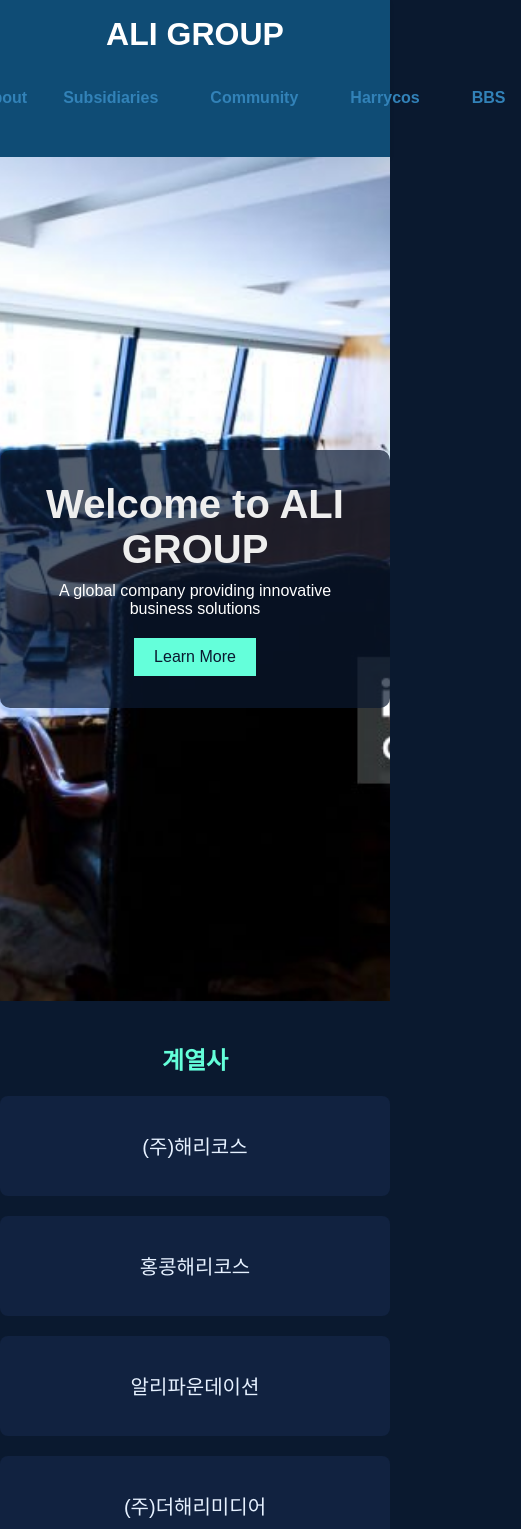
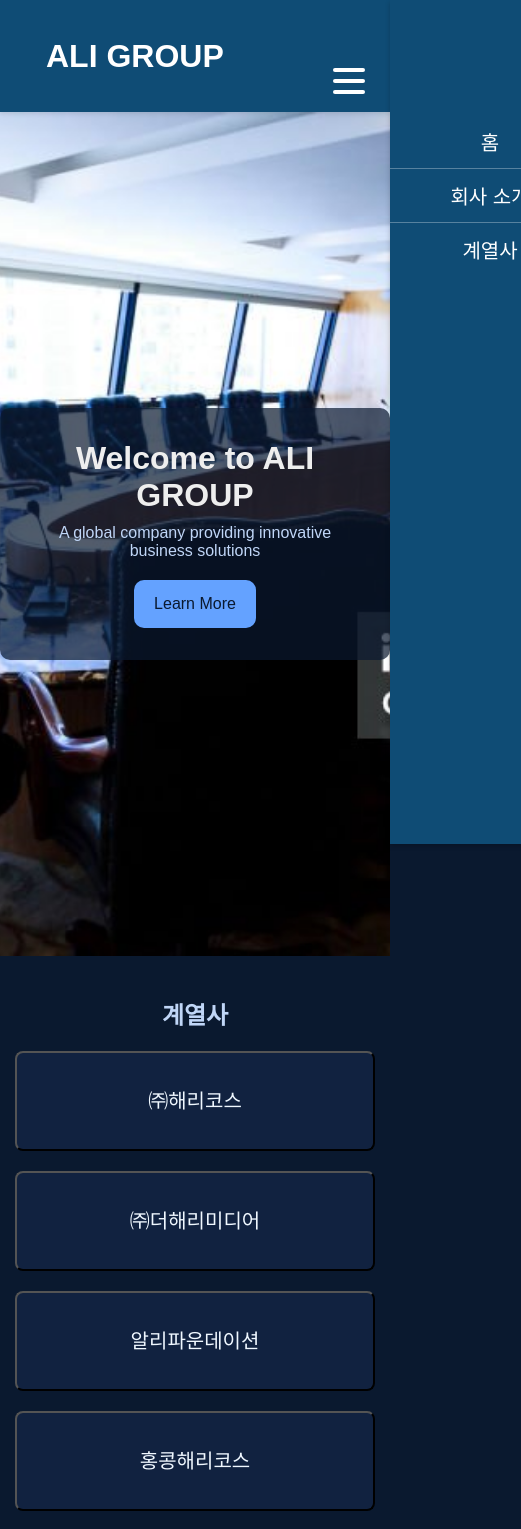
Before and after one commit to azgian/aligroupsvelte, a SvelteKit app: page / in a window 390 px wide. Shown: the top 1529 px of the page, 521 px wide, since content can reach past the window. Built offline with nearby package versions, Linux system fonts and the light colour scheme.

Commit message:
메뉴 UI 업그레이드

```diff
--- a/src/components/Menu.svelte
+++ b/src/components/Menu.svelte
@@ -1,38 +1,157 @@
+<script lang="ts">
+	let isMenuOpen = false;
+
+	function toggleMenu() {
+		isMenuOpen = !isMenuOpen;
+	}
+</script>
+
 <nav>
-	<ul>
-		<li><a href="/">Home</a></li>
-		<li><a href="/about">About Us</a></li>
-		<li><a href="/subsidiaries">Subsidiaries</a></li>
-		<li><a href="/community">Community</a></li>
-		<li><a href="/harrycos">Harrycos</a></li>
-		<li><a href="/bbs">BBS</a></li>
+	<button class="menu-icon" on:click={toggleMenu} aria-label="메뉴 열기">
+		<span class:open={isMenuOpen}></span>
+		<span class:open={isMenuOpen}></span>
+		<span class:open={isMenuOpen}></span>
+	</button>
+	<ul class:open={isMenuOpen}>
+		<li><a href="/" on:click={toggleMenu}>홈</a></li>
+		<li><a href="/aboutUs" on:click={toggleMenu}>회사 소개</a></li>
+		<li><a href="/subsidiaries" on:click={toggleMenu}>계열사</a></li>
 	</ul>
 </nav>
 
 <style>
 	nav {
-		display: flex;
-		justify-content: center;
-		margin-top: 20px;
+		position: relative;
+		height: 100%;
+		width: 50%;
+	}
+
+	.menu-icon {
+		display: none;
+		flex-direction: column;
+		justify-content: space-around;
+		width: 2rem;
+		height: 2rem;
+		background: transparent;
+		border: none;
+		cursor: pointer;
+		padding: 0;
+		z-index: 10;
+	}
+
+	.menu-icon span {
+		width: 2rem;
+		height: 0.25rem;
+		background: #fff;
+		border-radius: 10px;
+		transition: all 0.3s linear;
+		position: relative;
+		transform-origin: 1px;
+	}
+
+	.menu-icon span:first-child {
+		transform: rotate(0);
+	}
+
+	.menu-icon span:nth-child(2) {
+		opacity: 1;
+		transform: translateX(0);
+	}
+
+	.menu-icon span:nth-child(3) {
+		transform: rotate(0);
+	}
+
+	.menu-icon span.open:first-child {
+		transform: rotate(45deg);
+	}
+
+	.menu-icon span.open:nth-child(2) {
+		opacity: 0;
+		transform: translateX(20px);
+	}
+
+	.menu-icon span.open:nth-child(3) {
+		transform: rotate(-45deg);
 	}
 
 	ul {
+		position: absolute;
+		bottom: 0px;
+		right: 10px;
+		display: flex;
 		list-style-type: none;
 		padding: 0;
-		display: flex;
-		gap: 20px;
+		margin: 0;
 	}
 
-	a {
+	li a {
+		color: #fff;
 		text-decoration: none;
-		color: #3282b8;
-		padding: 0.5rem 1rem;
+		padding: 5px 15px;
 		border-radius: 5px;
-		font-weight: bold;
-		transition: color 0.3s ease;
+		font-size: 1.25rem;
 	}
 
 	a:hover {
-		background-color: #1b262c;
+		background: rgba(255, 255, 255, 0.3); /*#0a192f*/
+	}
+
+	@media (max-width: 768px) {
+		nav {
+			position: static; /* relative에서 static으로 변경 */
+			width: auto; /* 50%에서 auto로 변경 */
+		}
+
+		.menu-icon {
+			display: flex;
+			position: absolute;
+			right: 25px;
+			bottom: 15px;
+		}
+
+		ul {
+			flex-direction: column;
+			position: fixed; /* absolute에서 fixed로 변경 */
+			top: 0; /* 95px에서 0으로 변경 */
+			right: 0; /* -20px에서 0으로 변경 */
+			bottom: 0; /* 새로 추가 */
+			transform: translateX(100%);
+			transition: transform 0.3s ease-in-out;
+			background: #0f4c75;
+			width: 200px;
+			padding: 115px 0 0; /* 상단 패딩 추가 */
+			margin: 0;
+			box-shadow: 0 2px 5px rgba(0, 0, 0, 0.2);
+			overflow-y: auto; /* 세로 스크롤 추가 */
+		}
+
+		ul.open {
+			transform: translateX(0);
+		}
+
+		li {
+			margin: 0;
+			padding: 0;
+			background: #0f4c75;
+			border-bottom: 1px solid rgba(255, 255, 255, 0.3);
+		}
+
+		li:last-child {
+			border-bottom: none;
+		}
+
+		li a {
+			display: block;
+			text-align: center;
+			padding: 12px 10px;
+			transition: background-color 0.3s ease;
+			border-radius: 0px;
+		}
+
+		li a:hover {
+			background-color: rgba(255, 255, 255, 0.3);
+			text-decoration: none;
+		}
 	}
 </style>
--- a/src/components/SubsidiariesGrid.svelte
+++ b/src/components/SubsidiariesGrid.svelte
@@ -1,12 +1,34 @@
+<script lang="ts">
+	// Company 타입 정의
+	type Company = {
+		name: string;
+		siteUrl: string;
+	};
+
+	// .grid-item 클릭시 alert창
+	function handleClick(company: Company) {
+		alert(`${company.name.replace('<br>', '')} 홈페이지로 이동합니다.`);
+	}
+
+	// 계열사 명단을 객체 배열로 변경
+	const companies: Company[] = [
+		{ name: '㈜해리코스', siteUrl: 'https://example.com' },
+		{ name: '㈜더해리미디어', siteUrl: 'https://example.com' },
+		{ name: '알리파운데이션', siteUrl: 'https://example.com' },
+		{ name: '홍콩해리코스', siteUrl: 'https://example.com' },
+		{ name: '㈜알리베이<br>(거래소)', siteUrl: 'https://example.com' },
+		{ name: '㈜플러스셀바이오<br>(병원)', siteUrl: 'https://example.com' },
+		{ name: '중국백억유태신식자문유한공사<br>(줄기세포영업)', siteUrl: 'https://example.com' },
+		{ name: '알리에프엔비', siteUrl: 'https://example.com' }
+	];
+</script>
+
 <div class="grid">
-	<div class="grid-item">(주)해리코스</div>
-	<div class="grid-item">홍콩해리코스</div>
-	<div class="grid-item">알리파운데이션</div>
-	<div class="grid-item">(주)더해리미디어</div>
-	<div class="grid-item">(주)알리베이(거래소)</div>
-	<div class="grid-item">(주)플러스셀바이오(병원)</div>
-	<div class="grid-item">중국백억유태신식자문유한공사<br />(줌기세포 영업)</div>
-	<div class="grid-item">알리에프엔비</div>
+	{#each companies as company}
+		<button class="grid-item" on:click={() => handleClick(company)}>
+			{@html company.name}
+		</button>
+	{/each}
 </div>
 
 <style>
@@ -18,7 +40,8 @@
 
 	.grid-item {
 		background-color: #112240;
-		height: 100px; /* 높이를 80px로 설정 */
+		height: auto; /* 높이를 자동으로 조정 */
+		min-height: 100px; /* 최소 높이 설정 */
 		border-radius: 8px;
 		display: flex; /* Flexbox 사용 */
 		justify-content: center; /* 수평 중앙 정렬 */
@@ -28,10 +51,12 @@
 		padding: 10px; /* 내부 여백 추가 */
 		box-sizing: border-box; /* 패딩을 높이에 포함 */
 		font-size: 1.25rem;
+		color: aliceblue;
+		line-height: 1.3; /* 줄 간격 조정 */
 	}
 
 	.grid-item:hover {
-		transform: translateY(-10px);
+		transform: translateY(-5px);
 		box-shadow: 0 6px 8px rgba(0, 0, 0, 0.2);
 		background-color: #3282b8; /* 밝은 푸른색 호버 효과 */
 	}
--- /dev/null
+++ b/src/routes/+layout.svelte
@@ -0,0 +1,57 @@
+<script lang="ts">
+	import Menu from '../components/Menu.svelte';
+</script>
+
+<header>
+	<h1>
+		<a href="/">ALI GROUP</a>
+	</h1>
+	<Menu />
+</header>
+
+<main>
+	<slot />
+</main>
+
+<footer>
+	<p>© 2023 ALI GROUP. All rights reserved.</p>
+</footer>
+
+<style>
+	header {
+		background: #0f4c75;
+		padding: 1rem;
+		box-shadow: 0 2px 4px rgba(0, 0, 0, 0.1);
+		display: flex;
+		justify-content: space-between;
+		align-items: center;
+		position: sticky;
+		top: 0px;
+		z-index: 100;
+		height: 80px;
+	}
+
+	h1 {
+		margin: 0;
+		font-size: 2rem;
+		padding-left: 30px;
+	}
+
+	h1 a {
+		color: #fff;
+		text-decoration: none;
+	}
+
+	main {
+		margin: 0 auto;
+		padding: 0;
+	}
+
+	footer {
+		text-align: center;
+		padding: 20px 0;
+		font-size: 1em;
+		background-color: #112240;
+		color: #c0d6f7;
+	}
+</style>
--- a/src/routes/+page.svelte
+++ b/src/routes/+page.svelte
@@ -1,6 +1,5 @@
 <script>
 	import { onMount } from 'svelte';
-	import Menu from '../components/Menu.svelte';
 	import SubsidiariesGrid from '../components/SubsidiariesGrid.svelte';
 
 	let heroSection;
@@ -10,9 +9,7 @@
 		const handleScroll = () => {
 			scrollY = window.pageYOffset;
 		};
-
 		window.addEventListener('scroll', handleScroll);
-
 		return () => {
 			window.removeEventListener('scroll', handleScroll);
 		};
@@ -22,12 +19,6 @@
 </script>
 
 <svelte:window bind:scrollY />
-
-<main>
-	<header>
-		<h1>ALI GROUP</h1>
-		<Menu />
-	</header>
 
 <section class="hero" bind:this={heroSection} style="background-position: center {yPos}px;">
 	<div class="hero-content">
@@ -41,11 +32,7 @@
 	<h2>계열사</h2>
 	<SubsidiariesGrid />
 </section>
-	<section class="etc"></section>
-	<footer class="container">
-		<p>© 2023 ALI GROUP. All rights reserved.</p>
-	</footer>
-</main>
+<div style="height:400px"></div>
 
 <style>
 	:global(body) {
@@ -56,26 +43,10 @@
 		color: #e6f1ff;
 	}
 
-	main {
-		margin: 0 auto;
-		padding: 0;
-	}
-
 	.container {
 		max-width: 1200px;
 		margin: 0 auto;
-	}
-
-	header {
-		background: #0f4c75; /* 더 진한 푸른색 헤더 */
-		padding: 1rem;
-		box-shadow: 0 2px 4px rgba(0, 0, 0, 0.1);
-	}
-
-	h1 {
-		margin: 0;
-		text-align: center;
-		color: #fff;
+		padding: 0 15px;
 	}
 
 	.hero {
@@ -98,11 +69,12 @@
 		padding: 2rem;
 		border-radius: 10px;
 		z-index: 1;
+		color: #c0d6f7;
 	}
 
 	.hero h2 {
 		margin: 0;
-		font-size: 2.5em;
+		font-size: 2em;
 		color: #eee;
 	}
 
@@ -111,17 +83,18 @@
 	}
 
 	button {
-		background-color: #64ffda;
+		background-color: #64a2ff;
 		color: #0a192f;
 		border: none;
-		padding: 10px 20px;
+		border-radius: 10px;
+		padding: 15px 20px;
 		font-size: 1em;
 		cursor: pointer;
 		transition: background-color 0.3s ease;
 	}
 
 	button:hover {
-		background-color: #45c7b3;
+		background-color: #98bff8;
 	}
 
 	.subsidiaries {
@@ -130,14 +103,6 @@
 
 	.subsidiaries h2 {
 		text-align: center;
-		color: #64ffda;
-	}
-	.etc {
-		height: 500px;
-	}
-	footer {
-		text-align: center;
-		padding: 20px 0;
-		font-size: 1em;
+		color: #c0d6f7;
 	}
 </style>
--- /dev/null
+++ b/src/routes/aboutUs/+page.svelte
@@ -0,0 +1,98 @@
+<script lang="ts">
+	// 필요한 컴포넌트나 데이터를 여기에 import 하세요
+</script>
+
+<main class="about-us">
+	<section class="hero">
+		<h1>ALI GROUP 소개</h1>
+		<p>혁신과 성장을 추구하는 글로벌 기업</p>
+	</section>
+
+	<section class="company-overview">
+		<h2>회사 개요</h2>
+		<p>ALI GROUP은 [설립 연도]에 설립되어 [주요 사업 분야]에서 선도적인 역할을 하고 있습니다.</p>
+	</section>
+
+	<section class="vision-mission">
+		<h2>비전 및 미션</h2>
+		<div class="vision">
+			<h3>비전</h3>
+			<p>[ALI GROUP의 비전 문구]</p>
+		</div>
+		<div class="mission">
+			<h3>미션</h3>
+			<p>[ALI GROUP의 미션 문구]</p>
+		</div>
+	</section>
+
+	<section class="core-values">
+		<h2>핵심 가치</h2>
+		<ul>
+			<li>혁신</li>
+			<li>고객 중심</li>
+			<li>지속가능성</li>
+			<li>팀워크</li>
+		</ul>
+	</section>
+
+	<section class="business-areas">
+		<h2>주요 사업 영역</h2>
+		<div class="business-grid">
+			<!-- 각 사업 영역에 대한 카드나 설명을 여기에 추가 -->
+		</div>
+	</section>
+
+	<section class="company-history">
+		<h2>회사 연혁</h2>
+		<!-- 타임라인 형식의 회사 연혁을 여기에 추가 -->
+	</section>
+</main>
+
+<style>
+	.about-us {
+		max-width: 1200px;
+		margin: 0 auto;
+		padding: 15px;
+	}
+
+	.hero {
+		text-align: center;
+		padding: 4rem 0;
+		background-color: #f0f0f0;
+	}
+
+	h1,
+	h2,
+	h3 {
+		color: #112240;
+	}
+
+	section {
+		margin-bottom: 3rem;
+	}
+
+	.vision-mission {
+		display: flex;
+		justify-content: space-between;
+	}
+
+	.vision,
+	.mission {
+		width: 48%;
+	}
+
+	.core-values ul {
+		display: flex;
+		justify-content: space-around;
+		list-style-type: none;
+		padding: 0;
+	}
+
+	.business-grid {
+		display: grid;
+		grid-template-columns: repeat(auto-fit, minmax(250px, 1fr));
+		gap: 1rem;
+	}
+
+	/* 추가적인 스타일은 여기에 작성하세요 */
+</style>
--- /dev/null
+++ b/src/routes/subsidiaries/+page.svelte
@@ -0,0 +1,124 @@
+<script lang="ts">
+	// Subsidiary 타입 정의
+	type Subsidiary = {
+		name: string;
+		description: string;
+		logo: string;
+	};
+
+	// 계열사 데이터
+	const subsidiaries: Subsidiary[] = [
+		{ name: '㈜해리코스', description: '화장품 제조 및 유통', logo: '/images/harikosu-logo.png' },
+		{
+			name: '㈜더해리미디어',
+			description: '미디어 콘텐츠 제작',
+			logo: '/images/harimedia-logo.png'
+		},
+		{
+			name: '알리파운데이션',
+			description: '비영리 자선 단체',
+			logo: '/images/alifoundation-logo.png'
+		},
+		{ name: '홍콩해리코스', description: '해외 화장품 유통', logo: '/images/hkharikosu-logo.png' },
+		{ name: '㈜알리베이', description: '전자상거래 플랫폼', logo: '/images/alibay-logo.png' },
+		{
+			name: '㈜플러스셀바이오',
+			description: '바이오 의약품 연구 개발',
+			logo: '/images/pluscellbio-logo.png'
+		},
+		{
+			name: '중국백억유태신식자문유한공사',
+			description: '중국 내 투자 자문',
+			logo: '/images/chinainvest-logo.png'
+		},
+		{ name: '알리에프엔비', description: '식품 및 음료 제조', logo: '/images/alifnb-logo.png' }
+	];
+
+	function handleSubsidiaryClick(subsidiary: Subsidiary) {
+		// 계열사 클릭 시 처리 로직
+		console.log(`${subsidiary.name} 클릭됨`);
+	}
+</script>
+
+<main class="subsidiaries">
+	<section class="hero">
+		<h1>ALI GROUP 계열사</h1>
+		<p>혁신과 성장을 함께 이끄는 ALI GROUP의 다양한 계열사를 소개합니다.</p>
+	</section>
+
+	<section class="subsidiary-list">
+		{#each subsidiaries as subsidiary}
+			<div
+				class="subsidiary-card"
+				on:click={() => handleSubsidiaryClick(subsidiary)}
+				on:keydown={(e) => e.key === 'Enter' && handleSubsidiaryClick(subsidiary)}
+				tabindex="0"
+				role="button"
+			>
+				<img src={subsidiary.logo} alt={`${subsidiary.name} 로고`} class="subsidiary-logo" />
+				<h2>{subsidiary.name}</h2>
+				<p>{subsidiary.description}</p>
+			</div>
+		{/each}
+	</section>
+
+	<section class="group-synergy">
+		<h2>그룹 시너지</h2>
+		<p>ALI GROUP의 계열사들은 서로 긴밀히 협력하여 시너지를 창출하고 있습니다.</p>
+		<!-- 시너지 효과를 설명하는 다이어그램이나 추가 정보를 여기에 배치 -->
+	</section>
+</main>
+
+<style>
+	.subsidiaries {
+		max-width: 1200px;
+		margin: 0 auto;
+		padding: 15px;
+	}
+
+	.hero {
+		text-align: center;
+		padding: 4rem 0;
+		background-color: #f0f0f0;
+		margin-bottom: 2rem;
+	}
+
+	.subsidiary-list {
+		display: grid;
+		grid-template-columns: repeat(auto-fit, minmax(250px, 1fr));
+		gap: 2rem;
+	}
+
+	.subsidiary-card {
+		background-color: #ffffff;
+		border-radius: 8px;
+		box-shadow: 0 4px 6px rgba(0, 0, 0, 0.1);
+		padding: 1.5rem;
+		text-align: center;
+		transition: transform 0.3s ease;
+		cursor: pointer;
+	}
+
+	.subsidiary-card:hover {
+		transform: translateY(-5px);
+	}
+
+	.subsidiary-logo {
+		width: 100px;
+		height: 100px;
+		object-fit: contain;
+		margin-bottom: 1rem;
+	}
+
+	.group-synergy {
+		margin-top: 4rem;
+		text-align: center;
+	}
+
+	h1,
+	h2 {
+		color: #112240;
+	}
+
+	/* 추가적인 스타일은 여기에 작성하세요 */
+</style>
```
Lines whose indentation alone changed are shown as unchanged.
